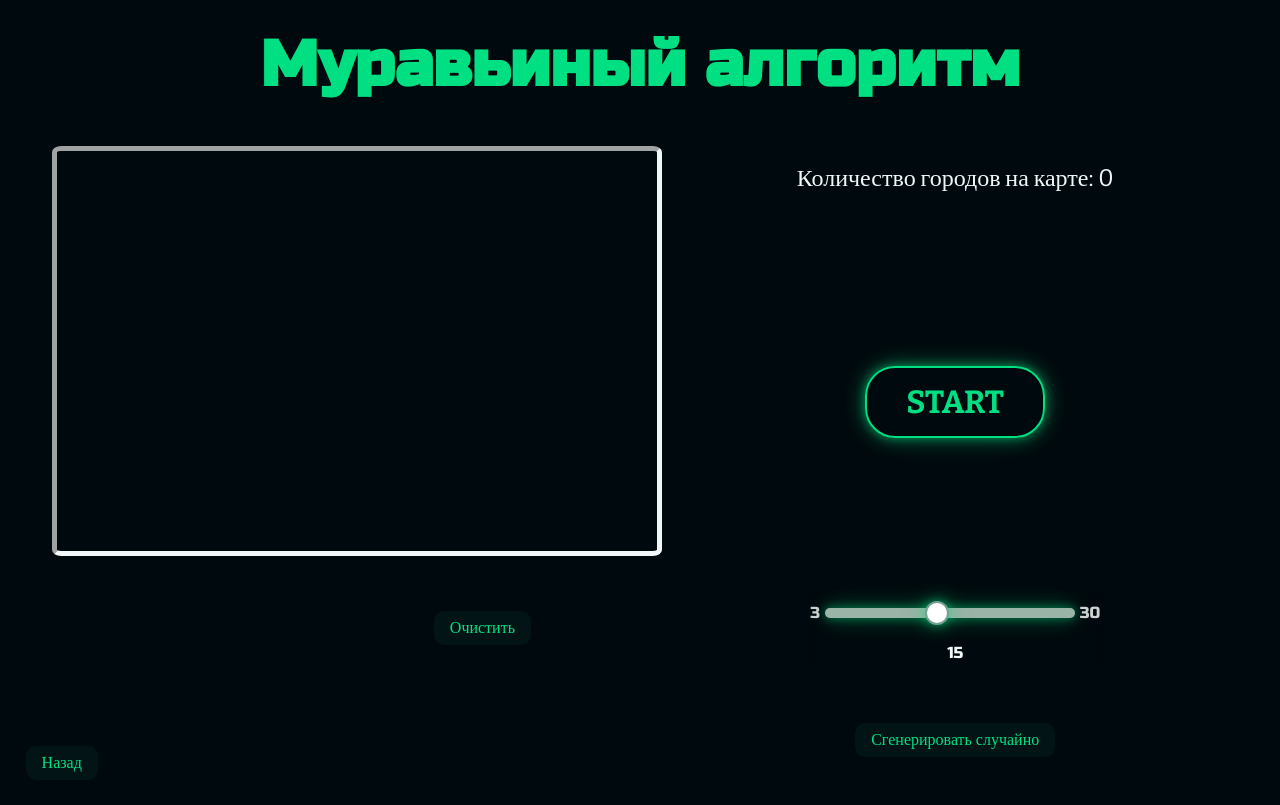
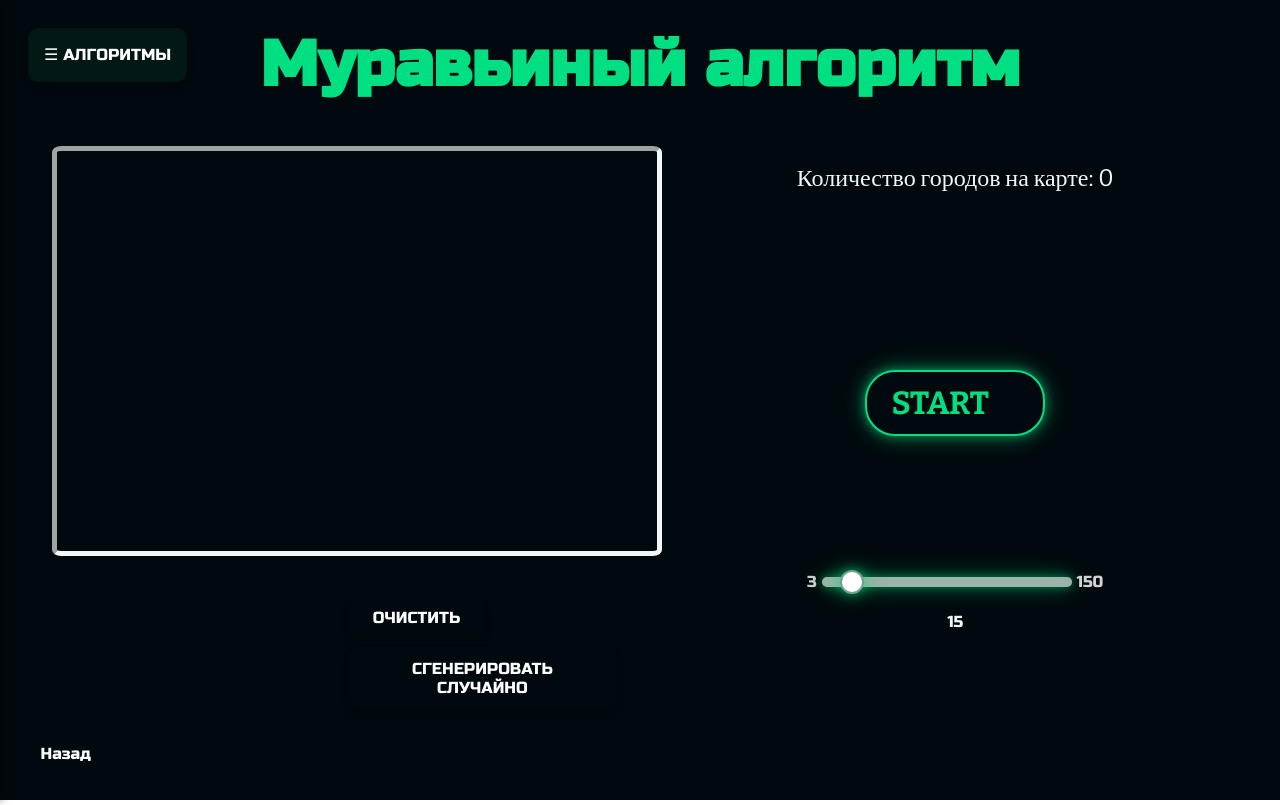
Before and after one commit to poeeeri/web, a plain HTML site: page ant_algorythm/ant.html in a window 1280 px wide. Drawn offline with nearby package versions, Linux system fonts and the light colour scheme.

Commit message:
modified:   ant_algorythm/ant.css 	modified:   ant_algorythm/ant.html 	modified:   ant_algorythm/ant.js 	deleted:    comarubeer.png 	modified:   genetic_algorythm/gen.css 	modified:   genetic_algorythm/gen.html 	deleted:    komaru_drawings_008.webp 	deleted:    style.css

```diff
--- a/ant_algorythm/ant.css
+++ b/ant_algorythm/ant.css
@@ -2,10 +2,6 @@
   margin: 0;
   padding: 0;
   box-sizing: border-box;
-}
-
-  html {
-    scroll-behavior: smooth;
 }
 
 .russo-one-regular {
@@ -27,43 +23,15 @@
   grid-auto-rows: minmax(10vh, auto);
 }
 
-  .head a {
-    font-family: 'bitter-light';
-    font-size: 2vh;
-    /* position: absolute; */
-    align-self: end;
-	justify-self: start;
-    /* top: 20px; */
-    /* right: 20px; */
-    padding: 0.5rem 1rem;
-    background-color: #0b2d2650;
-    color: #00df82;
-    border: none;
-    border-radius: 10px;
-    cursor: pointer;
-    z-index: 1000;
-    transition: background-color 0.3s ease;
-    text-decoration: none;
-  }
-  .head a:hover{
-    box-shadow: 0px 5px 20px;
-    background-color: #1a2e3900;
-
-  }
 
 .head h1 {
   grid-column: 1/5;
-    /* padding-right: 5%; */
   align-self: center;
 justify-self: center;
   font-family: 'Russo One';
   font-size: 8vh;
   color: #00df82;
-    /* position: absolute; */
-    /* top: 20px;
-    left: 20px; */
 }
-
 
 #myCanvas {
   background-color: #00090E;
@@ -74,9 +42,7 @@
   align-self: center;
   justify-self: center;
   grid-column: 1/3;
-    grid-row: 2/6
-    /* width: 100%; */
-    /* height: 100%; */
+  grid-row: 2/6;
 }
 
 #count_city {
@@ -87,32 +53,27 @@
   grid-column: 3/5;
   align-self: center;
   justify-self: center;
-
 }
 
 #algorithm {
   grid-column: 3/5;
+  /* margin-top: -150px; */
   align-self: center;
   justify-self: center;
-    padding: 10px;
-    line-height: 1.5;
   font-size: clamp(1rem, 2.5vw, 3.5rem);
   font-family: 'Bitter';
   font-weight: 700;
-    border: none;
-    width: 30%; /*на всю ширину колонки*/
-    aspect-ratio: 3 / 1; /*соотношение сторон — одинаковая "форма"*/
-    color: #00DF82; /*text-transform: uppercase;*/
-    text-decoration: none;
-    background-color: transparent;
+  width: 30%;
+  color: #00DF82;
   border: 2px solid #00DF82;
   border-radius: 30px;
   box-shadow: 0 0 10px rgba(0, 223, 130, 0.5), 0 0 20px
   rgba(0, 223, 130, 0.3), 0 0 30px rgba(0, 223, 130, 0.2);
   transition: all 0.4s ease;
 }
+
 #algorithm:hover{
-    background-color: #00DF82; /* Цвет кнопки при наведении */
+  background-color: #00DF82;
   color: #00090E;
 }
 
@@ -121,7 +82,6 @@
   font-weight: 400;
   font-size: 2.5vh;
   color: #F1F7F7;
-    /* grid-column: 3/5; */
   grid-row: 6/7;
   align-self: center;
   justify-self: center;
@@ -137,78 +97,65 @@
   justify-self: center;
 }
 
-  #clear {
-    font-family: 'bitter-light';
-    font-size: 2vh;
-    /* position: absolute; */
-    align-self: center;
-	justify-self: center;
-    /* top: 20px; */
-    /* right: 20px; */
-    grid-column: 2/3;
-    padding: 0.5rem 1rem;
-    background-color: #0b2d2650;
-    color: #00df82;
-    border: none;
-    border-radius: 10px;
+button {
+  background-color: #00090E;
+  border: 1px;
+  border-radius: 8px;
+  color:#fff;
+  display: flex;
+  text-transform: uppercase;
+  transition: all 0.3s;
+  font-size: 1em;
+  font-weight: 500;
+  font-family: "Russo One", sans-serif;
+  padding: 12px 24px;
   cursor: pointer;
-    z-index: 1000;
-    transition: background-color 0.3s ease;
-    text-decoration: none;
-  }
-  #clear:hover{
-    box-shadow: 0px 5px 20px;
-    background-color: #1a2e3900;
+  backdrop-filter: blur(5px);
+  overflow: hidden;
+  margin: 8px;
+  box-shadow: 0 5px 10px rgba(0, 0, 0, 0.089);
 }
 
-
-
-
-
-  #generation_city {
-    grid-column: 3/5;
-    font-family: 'bitter-light';
-    font-size: 2vh;
-    /* position: absolute; */
-    align-self: center;
-	justify-self: center;
-    /* top: 20px; */
-    /* right: 20px; */
-    padding: 0.5rem 1rem;
-    background-color: #0b2d2650;
-    color: #00df82;
-    border: none;
-    border-radius: 10px;
-
-    cursor: pointer;
-    z-index: 1000;
-    transition: background-color 0.3s ease;
-    text-decoration: none;
-  }
-  #generation_city:hover{
-    box-shadow: 0px 5px 20px;
-    background-color: #1a2e3900;
+button::before {
+  content: '';
+  position: absolute;
+  top: 0;
+  left: 0;
+  width: 100%;
+  height: 100%;
+  background: #00DF82;;
+  z-index: -1;
+  transition: all 0.3s ease;
+  opacity: 0;
 }
 
-  .slider-container
-  {
+button:hover {
+  background-color: #00DF82;
+  color: #00090E;
+  transform: translateY(-2px);
+  box-shadow: 0 0 10px rgba(0, 223, 130, 0.5), 0 0 20px
+  rgba(0, 223, 130, 0.3), 0 0 30px rgba(0, 223, 130, 0.2);
+}
+
+button::after {
+  background: #ffffff18;
+  content: '';
+  position: absolute;
+}
+
+.slider-container {
   align-self: center;
   justify-self: center;
   width: 50%;
   grid-column: 3/5;
-    grid-row: 6/7;
+  grid-row: 5/7;
   display: flex;
   flex-direction: column;
   align-items: center;
   gap: 10px;
   font-family: "Russo One", sans-serif;
   color: #F1F7F7;
-    /* background-color: #1433284d; */
   border-radius: 8px;
-    margin:5px;
-    backdrop-filter: blur(5px);
-    /* border: 1px solid rgba(255, 255, 255, 0.1) */
-
 }
 
 input[type="range"] {
@@ -256,3 +203,102 @@
   margin-bottom: 5px;
   font-family: "Russo One", sans-serif;
 }
+
+a {
+  bottom: 0px;
+  margin-bottom: 20px;
+  position: fixed;
+  flex: 1;
+  display: inline-block;
+  text-align: center;
+  line-height: 3;
+  font-family: "Russo One", sans-serif;
+  background-size: 10px;
+  padding: 2px 15px;
+  transition: all 0.3s ease;
+  text-decoration: none;
+  border-radius: 10px;
+  color:#ffffff;
+  outline-color: transparent;
+  background-color: #00090E;
+  bottom: 0;
+}
+
+a:hover {
+  background-color: #00DF82;
+  color: #00090E;
+  border-radius: 5px;
+  box-shadow: 0 0 10px rgba(0, 223, 130, 0.5), 0 0 20px
+  rgba(0, 223, 130, 0.3), 0 0 30px rgba(0, 223, 130, 0.2);
+}
+
+a:active {
+  background-color: rgb(2, 26, 22);
+  color: white;
+}
+
+
+
+#nav {
+  top: 20px;
+  left: 20px;
+  flex: 1;
+  line-height: 3;
+  margin-bottom: 20px;
+  position: fixed;
+  display: inline-block;
+  text-align: center;
+  background-size: 20px;
+  padding: 2px 15px;
+  transition: all 0.3s ease;
+  text-decoration: none;
+  border-radius: 10px;
+  font-family: "Russo One", sans-serif;
+  color:#ffffff;
+  outline-color: transparent;
+  background-color: rgba(6, 49, 35, 0.4);
+  border: 1px solid rgba(0, 0, 0, 0.089);
+}
+
+#nav:hover {
+  background-color: #00DF82;
+  color: #00090E;
+  border-radius: 5px;
+  box-shadow: 0 0 10px rgba(0, 223, 130, 0.5), 0 0 20px
+  rgba(0, 223, 130, 0.3), 0 0 30px rgba(0, 223, 130, 0.2);
+}
+
+#nav:active {
+  background-color: rgb(2, 26, 22);
+  color: white;
+}
+
+#hiddenNav {
+  position: fixed;
+  top: 0;
+  left: -400px;
+  width: 400px;
+  height: 100vh;
+  background: #00090E;
+  transition: left 0.3s ease;
+  padding-top: 60px;
+  box-shadow: 2px 0 8px rgba(0,0,0,0.5);
+  overflow-y: auto;
+  z-index: 1000;
+}
+#hiddenNav.active {
+  left: 0;
+}
+#hiddenNav a {
+  position: relative;
+  display: block;
+  color: #00DF82;
+  padding: 12px 16px;
+  text-decoration: none;
+  font-family: 'Bitter', serif;
+  font-size: 0.8rem;
+  border-bottom: 1px solid rgba(0,223,130,0.2);
+}
+#hiddenNav a:hover {
+  background: rgba(0,223,130,0.1);
+}
--- a/ant_algorythm/ant.html
+++ b/ant_algorythm/ant.html
@@ -9,10 +9,18 @@
     <link rel="preconnect" href="https://fonts.googleapis.com">
     <link rel="preconnect" href="https://fonts.gstatic.com" crossorigin>
     <link href="https://fonts.googleapis.com/css2?family=Bitter:ital,wght@0,100..900;1,100..900&family=Russo+One&display=swap" rel="stylesheet">
-
 </head>
 <body>
-
+    <button id="nav">☰ Алгоритмы</button>
+    <nav id="hiddenNav">
+        <a href="../index.html">Главная</a>
+        <a href="../astar_algorithm/astar_maze.html">A* алгоритм</a>
+        <a href="../clusterize_algorythm/clastering.html">Кластеризация</a>
+        <a href="../genetic_algorythm/gen.html">Генетический алгоритм</a>
+        <a href="../ant_algorythm/ant.html">Муравьиный алгоритм</a>
+        <a href="../decision_tree_algorithm/decision_tree.html">Дерево решений</a>
+        <a href="../neural_network/neural.html">Нейронная сеть</a>
+    </nav>
     <section class="algorithm_show">
 
         <div class="head">
@@ -24,17 +32,17 @@
             <div class="slider-container">
                 <div class="range">
                     <label for="eps_range">3</label>
-                    <input type="range" id="citySlider" value="15" min="3" max="30">
-                    <label for="eps_range">30</label>
+                    <input type="range" id="citySlider" value="15" min="3" max="150">
+                    <label for="eps_range">150</label>
                 </div>
                 <span class="slider-value" id="countOnSlider">10</span>
             </div>
             <span id="step_algorythm"></span>
-            <button id="clear">Очистить</button>
+            <div class="buttons">
+                <button id="clear">Очистить</button>
+                <button id="generation_city">Сгенерировать случайно</button>
+            </div>
             <a href="javascript:history.back()">Назад</a>
-            <button id="generation_city">Сгенерировать случайно</button>
-
-
         </div>
 
     </section>
--- a/genetic_algorythm/gen.css
+++ b/genetic_algorythm/gen.css
@@ -2,10 +2,6 @@
     margin: 0;
     padding: 0;
     box-sizing: border-box;
-}
-
-  html {
-    scroll-behavior: smooth;
 }
 
 .russo-one-regular {
@@ -27,40 +23,19 @@
   grid-auto-rows: minmax(10vh, auto);
 }
 
-  .head a {
-    font-family: 'bitter-light';
-    font-size: 2vh;
-
-    /* position: absolute; */
-    align-self: end;
-	justify-self: start;
-    /* top: 20px; */
-    /* right: 20px; */
-    padding: 0.5rem 1rem;
-    background-color: #0b2d2650;
-    color: #00df82;
-    border: none;
-    border-radius: 10px;
-    cursor: pointer;
-    z-index: 1000;
-    transition: background-color 0.3s ease;
-    text-decoration: none;
-  }
 .head a:hover{
   box-shadow: 0px 5px 20px;
-    background-color: #1a2e3900;
-
+  background-color: #ffffffdf;
+  color: #070505;
 }
 
+
 .head h1 {
-
   grid-column: 1/5;
-    /* padding-right: 5%; */
   align-self: center;
   justify-self: center;
-
   font-family: 'Russo One';
-    font-size: 8vh;
+  font-size: 3em;
   color: #00df82;
 }
 
@@ -70,9 +45,7 @@
   border: 5px inset #F1F7F7;
   border-radius: 1.5%;
   margin-top: 1vh;
-
   margin-left: 5vw;
-
   align-self: center;
   justify-self: center;
   grid-column: 1/3;
@@ -91,19 +64,19 @@
 
 #algorithm {
   grid-column: 3/5;
+  margin-top: -150px;
+  margin-bottom: -80px;
   align-self: center;
   justify-self: center;
   padding: 10px;
-  line-height: 1.5;
   font-size: clamp(1rem, 2.5vw, 3.5rem);
   font-family: 'Bitter';
-  font-weight: 700;
+  font-weight: 1000;
   border: none;
-  width: 30%;
-  aspect-ratio: 3 / 1;
+  width: 50%;
+  aspect-ratio: 4 / 1;
   color: #00DF82;
   text-decoration: none;
-  background-color: transparent;
   border: 2px solid #00DF82;
   border-radius: 30px;
   box-shadow: 0 0 10px rgba(0, 223, 130, 0.5), 0 0 20px
@@ -136,52 +109,53 @@
   justify-self: center;
 }
 
-#clear {
-  font-family: 'bitter-light';
-  font-size: 2vh;
-  align-self: center;
-  justify-self: center;
-  grid-column: 2/3;
-  padding: 0.5rem 1rem;
-  background-color: #0b2d2650;
-  color: #00df82;
-  border: none;
-  border-radius: 10px;
+
+button {
+  background-color: #00090E;
+  border: 1px;
+  border-radius: 8px;
+  color:#fff;
+  display: inline-block;
+  text-transform: uppercase;
+  transition: all 0.3s;
+  font-size: 1em;
+  font-weight: 500;
+  font-family: "Russo One", sans-serif;
+  padding: 12px 24px;
   cursor: pointer;
-  z-index: 1000;
-  transition: background-color 0.3s ease;
-  text-decoration: none;
-}
-#clear:hover{
-  box-shadow: 0px 5px 20px;
-  background-color: #1a2e3900;
+  backdrop-filter: blur(5px);
+  overflow: hidden;
+  margin: 8px;
+  box-shadow: 0 5px 10px rgba(0, 0, 0, 0.089);
 }
 
-
-
-  #generation_city {
-    grid-column: 3/5;
-    font-family: 'bitter-light';
-    font-size: 2vh;
-    /* position: absolute; */
-    align-self: center;
-	justify-self: center;
-    /* top: 20px; */
-    /* right: 20px; */
-    padding: 0.5rem 1rem;
-    background-color: #0b2d2650;
-    color: #00df82;
-    border: none;
-    border-radius: 10px;
+button::before {
+  content: '';
+  position: absolute;
+  top: 0;
+  left: 0;
+  width: 100%;
+  height: 100%;
+  background: #00DF82;;
+  z-index: -1;
+  transition: all 0.3s ease;
+  opacity: 0;
 }
 
-.slider-container {
-  position: relative;
-  width: 100%;
-  align-self: center;
-  justify-self: center;
-  grid-column: 3/5;
+button:hover {
+  background-color: #00DF82;
+  color: #00090E;
+  transform: translateY(-2px);
+  box-shadow: 0 0 10px rgba(0, 223, 130, 0.5), 0 0 20px
+  rgba(0, 223, 130, 0.3), 0 0 30px rgba(0, 223, 130, 0.2);
 }
+
+button::after {
+  background: #ffffff18;
+  content: '';
+  position: absolute;
+}
+
 
 .slider-wrapper {
   position: relative;
@@ -219,19 +193,38 @@ input[type=range]::-webkit-slider-thumb:hover {
   transform: scale(1.2);
 }
 
-
 #nav {
-  position: fixed;
   top: 20px;
   left: 20px;
-  z-index: 1001;
-  background: #00DF82;
+  flex: 1;
+  line-height: 3;
+  margin-bottom: 20px;
+  position: fixed;
+  display: inline-block;
+  text-align: center;
+  background-size: 20px;
+  padding: 2px 15px;
+  transition: all 0.3s ease;
+  text-decoration: none;
+  border-radius: 10px;
+  font-family: "Russo One", sans-serif;
+  color:#ffffff;
+  outline-color: transparent;
+  background-color: rgba(6, 49, 35, 0.4);
+  border: 1px solid rgba(0, 0, 0, 0.089);
+}
+
+#nav:hover {
+  background-color: #00DF82;
   color: #00090E;
-  border: none;
-  border-radius: 4px;
-  padding: 8px 12px;
-  font-size: 1rem;
-  cursor: pointer;
+  border-radius: 5px;
+  box-shadow: 0 0 10px rgba(0, 223, 130, 0.5), 0 0 20px
+  rgba(0, 223, 130, 0.3), 0 0 30px rgba(0, 223, 130, 0.2);
+}
+
+#nav:active {
+  background-color: rgb(2, 26, 22);
+  color: white;
 }
 
 
@@ -301,34 +294,13 @@ a:active {
 .slider-value {
   position: absolute;
   top: -50px;
-  left: 0;
-  transform: translateX(-50%);
+  transform: translateX(-0%);
   color: #F1F7F7;
   font-family: 'Bitter', serif;
   font-size: 2.5vh;
-  pointer-events: none;
-}
-
-#generation_city {
-  grid-column: 3/5;
-  font-family: 'bitter-light';
-  font-size: 2vh;
   align-self: center;
   justify-self: center;
-  padding: 0.5rem 1rem;
-  background-color: #0b2d2650;
-  color: #00df82;
-  border: none;
-  border-radius: 10px;
-  cursor: pointer;
-  z-index: 1000;
-  transition: background-color 0.3s ease;
-  text-decoration: none;
-}
-
-#generation_city:hover{
-  box-shadow: 0px 5px 20px;
-  background-color: #1a2e3900;
+  pointer-events: none;
 }
 
 .slider-container
@@ -344,12 +316,9 @@ justify-self: center;
   gap: 10px;
   font-family: "Russo One", sans-serif;
   color: #F1F7F7;
-  /* background-color: #1433284d; */
   border-radius: 8px;
   margin:5px;
   backdrop-filter: blur(5px);
-  /* border: 1px solid rgba(255, 255, 255, 0.1) */
-
 }
 
 input[type="range"] {
@@ -380,7 +349,7 @@ input[type="range"]::-webkit-slider-thumb {
   border-radius: 50%;
   background: #ffffff;
   cursor: pointer;
-  margin-top: -7px;
+  margin-top: -9px;
   box-shadow: 0 0 10px rgba(0, 223, 130, 0.5), 0 0 20px
   rgba(0, 223, 130, 0.3), 0 0 30px rgba(0, 223, 130, 0.2);
   border: 2px solid #779f93;
--- a/style.css
+++ /dev/null
@@ -1,154 +0,0 @@
-body {
-    font-family: Arial, sans-serif;
-    margin: 0;
-    padding: 20px;
-    padding-top: 60px;
-    background-image:
-    linear-gradient(to right, rgb(0, 0, 0), rgb(11, 22, 19));
-    backdrop-filter: blur(5px);
-    background-blend-mode: overlay;
-    min-height: 100vh;
-}
-
-header {
-    position: fixed;
-    top: 0;
-    left: 0;
-    right: 0;
-    background-color: rgba(0, 0, 0, 0.735);
-    background-image: linear-gradient(to right, rgba(0, 0, 0, 0.434), rgb(18, 41, 35));;
-    box-shadow: 0 2px 15px rgba(0, 0, 0, 0.1);
-    z-index: 1000;
-    height: 60px;
-    backdrop-filter: blur(10px);
-    transition: all 0.3s ease;
-}
-
-.table {
-    display: flex;
-    justify-content: space-between;
-    align-items: center;
-    padding: 0 20px;
-    height: 100%;
-    max-width: 1200px;
-    margin: 0 auto;
-}
-
-
-.menu {
-    display: flex;
-    list-style: none;
-    margin: 0;
-    padding: 0;
-    gap: 10px;
-}
-
-.menu li {
-    position: relative;
-}
-
-.link {
-    display: block;
-    padding: 10px 15px;
-    color: #949494;
-    text-decoration: none;
-    font-weight: 500;
-    border-radius: 4px;
-    transition: all 0.3s ease;
-    text-align: center;
-}
-
-.link:hover {
-    background-color: rgb(39, 85, 64);
-    color: white;
-    transform: translateY(-2px);
-}
-
-.site_logo {
-    font-weight: 700;
-    font-size: 1.5rem;
-    color: rgb(39, 85, 64);
-    text-decoration: none;
-    transition: opacity 0.3s;
-}
-
-.site_logo:hover {
-    opacity: 0.5;
-}
-
-.icon {
-    transition: opacity 0.3s;
-}
-
-.icon:hover {
-    opacity: 0.3;
-}
-
-.menu_toggle {
-    display: none;
-    background: none;
-    border: none;
-    cursor: pointer;
-}
-
-.text_block {
-    font-size: 24px;
-    font-weight: 500;
-    font-weight: normal;
-    cursor: pointer;
-    text-shadow: 0 0 15px #246868;
-    color: transparent;
-    transition: all 0.5s;
-    text-align: center;
-    font-family: system-ui;
-}
-
-.text_block:hover {
-    text-shadow: 0 0 0px #bfd8cb;
-    cursor: pointer;
-    backdrop-filter: blur(10px);
-    background-size: 100%;
-}
-
-@media (max-width: 768px) {
-    body {
-        padding-top: 60px;
-    }
-
-    .menu {
-        position: fixed;
-        top: 60px;
-        left: 0;
-        right: 0;
-        background-color: rgb(21, 57, 48);
-        flex-direction: column;
-        align-items: center;
-        padding: 20px 0;
-        gap: 15px;
-        box-shadow: 0 5px 10px rgba(0, 0, 0, 0.1);
-        transform: translateY(-150%);
-        transition: all 0.5s ease;
-    }
-
-    .menu.active {
-        transform: translateY(0);
-    }
-
-    .menu li {
-        margin-left: 0;
-        width: 100%;
-    }
-
-    .link {
-        padding: 12px 20px;
-        margin: 0 20px;
-    }
-
-    .menu_toggle {
-        display: block;
-    }
-
-    .navigation .menu.active {
-        display: flex;
-    }
-}
```
Also changed, not shown: ant_algorythm/ant.js (+7 -0 lines), genetic_algorythm/gen.html (+4 -12 lines), comarubeer.png (deleted), komaru_drawings_008.webp (deleted). Lines whose indentation alone changed are shown as unchanged.
